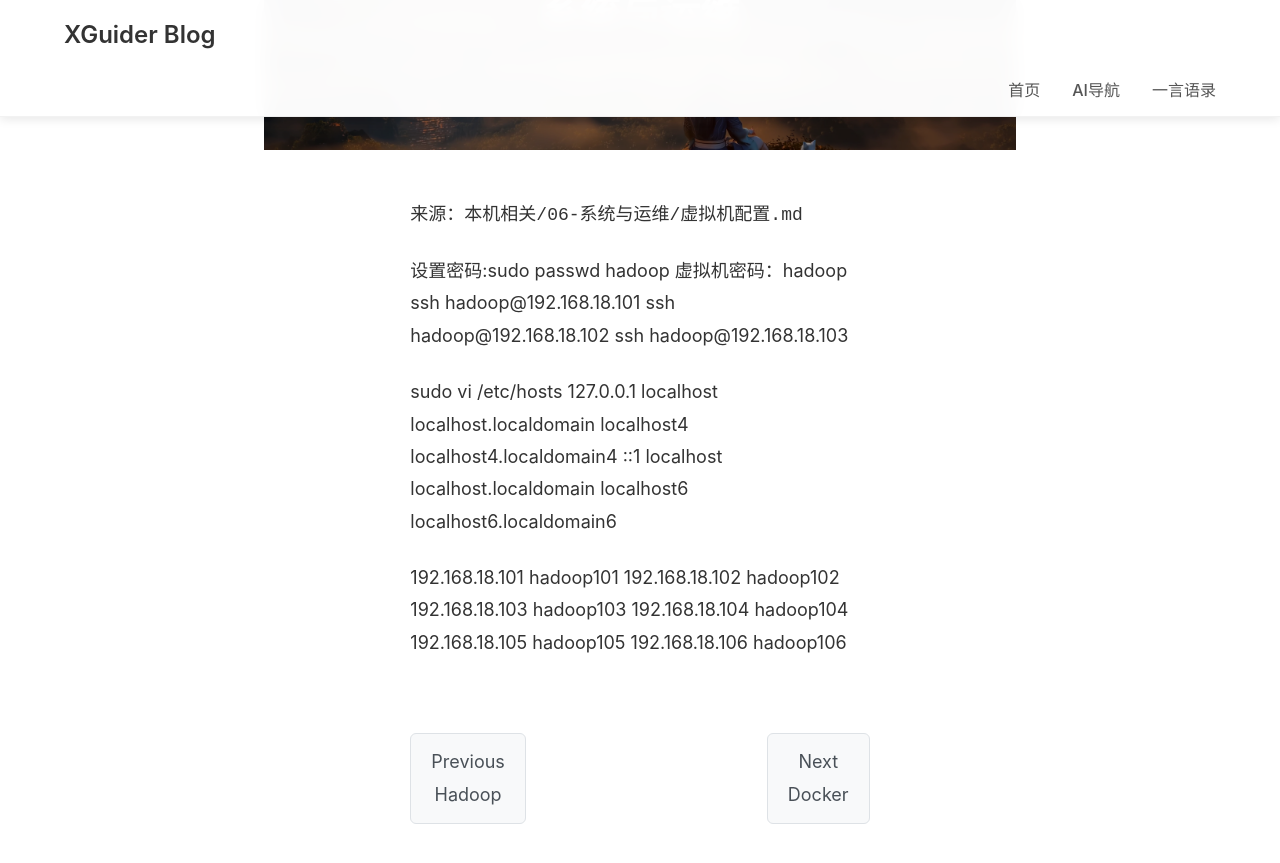
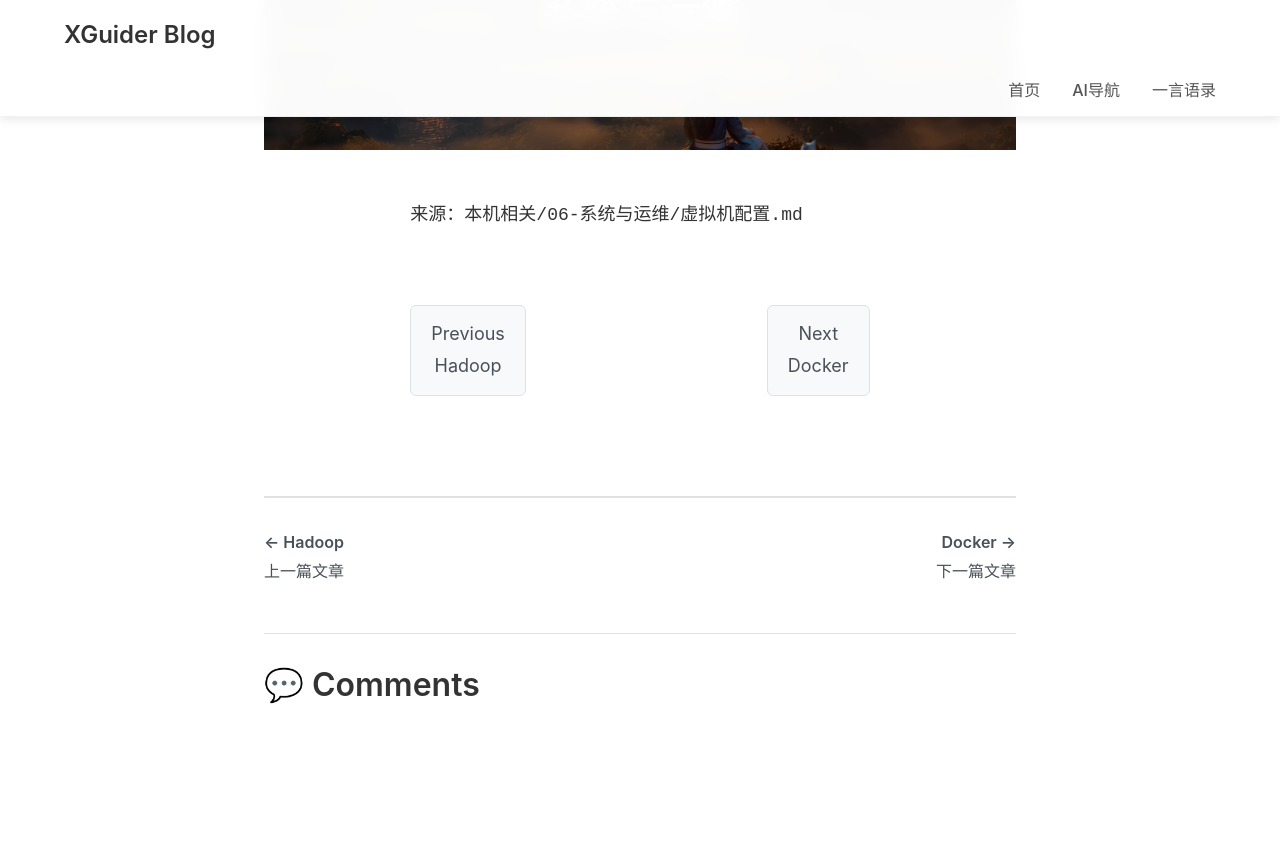
Before and after one commit to XGuider/XGuider.github.io, a Jekyll site: the page built from _posts/imported-local/2023-07-15-系统与运维-虚拟机配置-虚拟机配置.markdown, in a window 1280 px wide and 900 px high, scrolled down 670 px. Shown: the top 863 px of the window. Built offline with Jekyll 4.4.1, drawn with Linux system fonts in a browser that asks for light colours; comment, search, counter and statistics services are not loaded; after the commit the page ends 1456 px from its top, so only the background shows below that.

Commit message:
Update 2023-07-15-系统与运维-虚拟机配置-虚拟机配置.markdown

```diff
--- a/_posts/imported-local/2023-07-15-系统与运维-虚拟机配置-虚拟机配置.markdown
+++ b/_posts/imported-local/2023-07-15-系统与运维-虚拟机配置-虚拟机配置.markdown
@@ -14,21 +14,4 @@ categories:
 {% raw %}
 > 来源：`本机相关/06-系统与运维/虚拟机配置.md`
 
-设置密码:sudo passwd hadoop
-虚拟机密码：hadoop
-ssh hadoop@192.168.18.101
-ssh hadoop@192.168.18.102
-ssh hadoop@192.168.18.103
-
-
-sudo vi /etc/hosts
-127.0.0.1   localhost localhost.localdomain localhost4 localhost4.localdomain4
-::1         localhost localhost.localdomain localhost6 localhost6.localdomain6
-
-192.168.18.101	hadoop101
-192.168.18.102	hadoop102
-192.168.18.103	hadoop103
-192.168.18.104	hadoop104
-192.168.18.105	hadoop105
-192.168.18.106	hadoop106
 {% endraw %}
```
